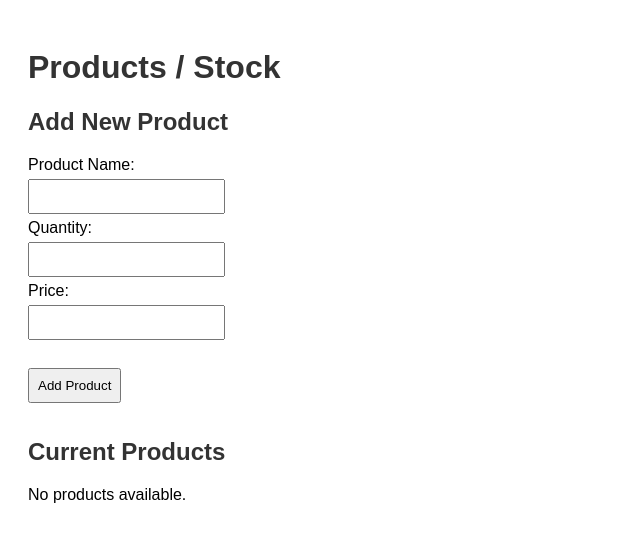
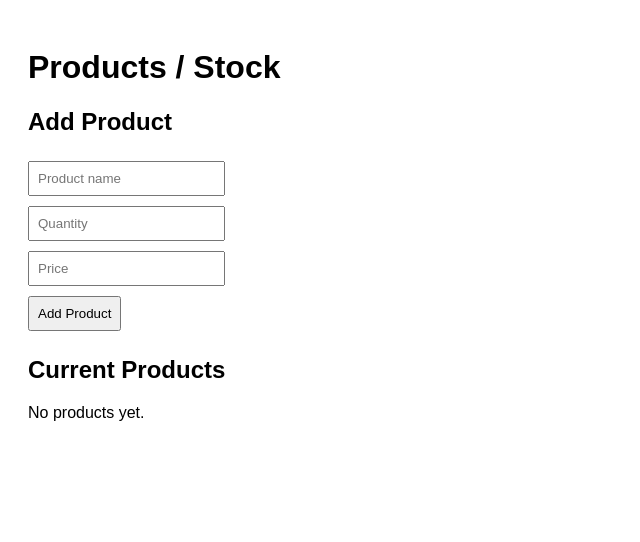
Before and after one commit to Muhammardbee/business-chatbot-backend, a Flask app: template templates/dashboard.html in a window 1280 px wide. Shown: the top 542 px of the page, without its empty margins (0-640 px from the left). Run offline with Flask 3, Linux system fonts and the light colour scheme; the template is opened without the code that fills it, so the values that code supplies are empty.

Commit message:
Refactor product form and update product display

```diff
--- a/templates/dashboard.html
+++ b/templates/dashboard.html
@@ -3,40 +3,30 @@
 <head>
     <meta charset="UTF-8">
     <title>Admin Dashboard</title>
+
     <style>
-        body { font-family: Arial, sans-serif; padding: 20px; }
-        h1, h2 { color: #333; }
-        form { margin-bottom: 30px; }
+        body { font-family: Arial; padding: 20px; }
+        table { border-collapse: collapse; width: 70%; margin-top: 20px; }
+        th, td { border: 1px solid #ccc; padding: 8px; }
+        th { background: #eee; }
         input, button { padding: 8px; margin: 5px 0; }
-        button { cursor: pointer; }
-        table { border-collapse: collapse; width: 70%; margin-top: 20px; }
-        th, td { border: 1px solid #ddd; padding: 8px; text-align: left; }
-        th { background-color: #f2f2f2; }
     </style>
 </head>
 <body>
 
 <h1>Products / Stock</h1>
 
-<!-- Add Product Form -->
-<h2>Add New Product</h2>
-<form action="/admin/add-product" method="POST">
-    <label>Product Name:</label><br>
-    <input type="text" name="name" required><br>
-
-    <label>Quantity:</label><br>
-    <input type="number" name="quantity" required><br>
-
-    <label>Price:</label><br>
-    <input type="number" name="price" step="0.01" required><br><br>
-
+<h2>Add Product</h2>
+<form method="POST" action="/admin/add-product">
+    <input type="text" name="name" placeholder="Product name" required><br>
+    <input type="number" name="quantity" placeholder="Quantity" required><br>
+    <input type="number" step="0.01" name="price" placeholder="Price" required><br>
     <button type="submit">Add Product</button>
 </form>
 
-<!-- Products Table -->
 <h2>Current Products</h2>
 
-{% if products and products|length > 0 %}
+{% if products %}
 <table>
     <tr>
         <th>Name</th>
@@ -46,14 +36,14 @@
 
     {% for product in products %}
     <tr>
-        <td>{{ product["name"] }}</td>
-        <td>{{ product["quantity"] }}</td>
-        <td>{{ product["price"] }}</td>
+        <td>{{ product.name }}</td>
+        <td>{{ product.quantity }}</td>
+        <td>{{ product.price }}</td>
     </tr>
     {% endfor %}
 </table>
 {% else %}
-<p>No products available.</p>
+<p>No products yet.</p>
 {% endif %}
 
 </body>
```
